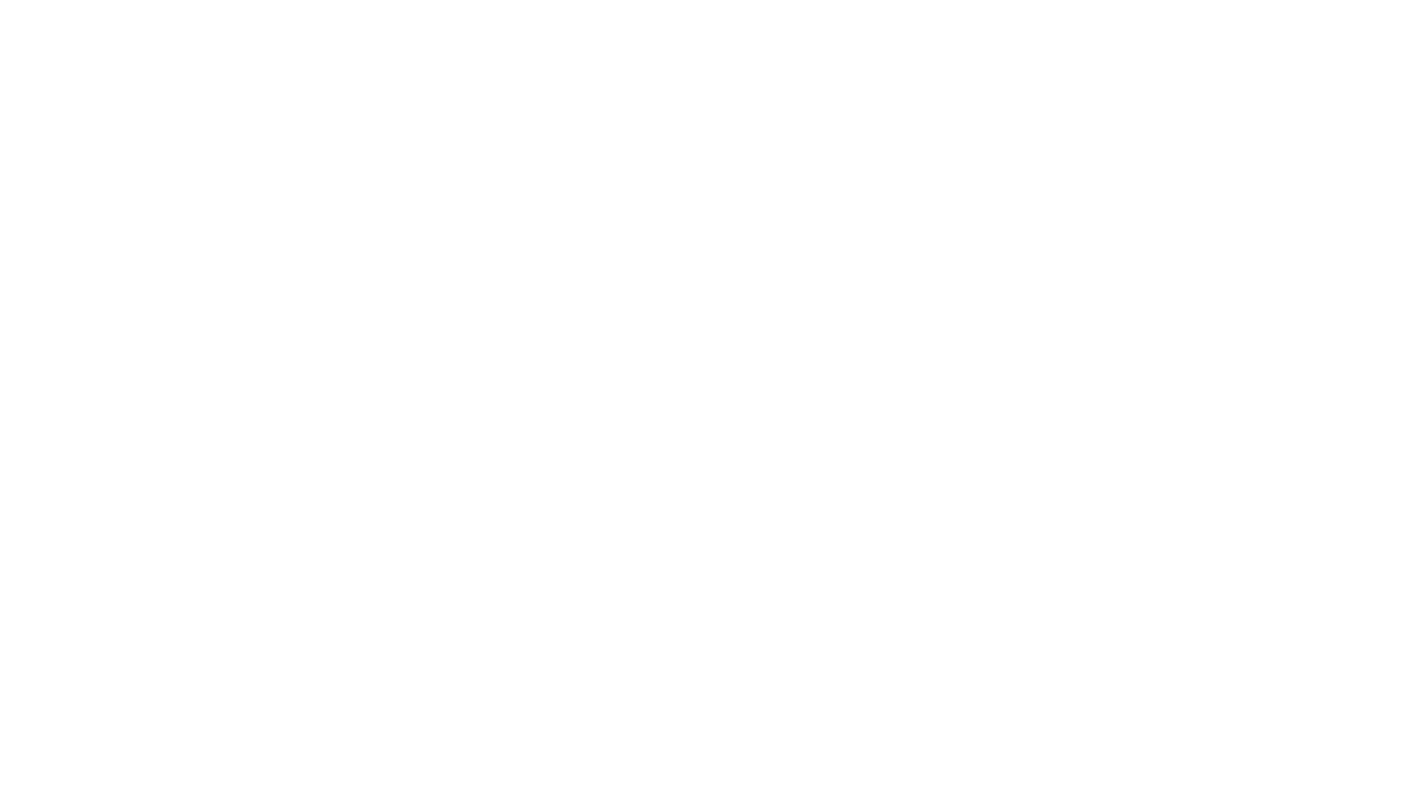
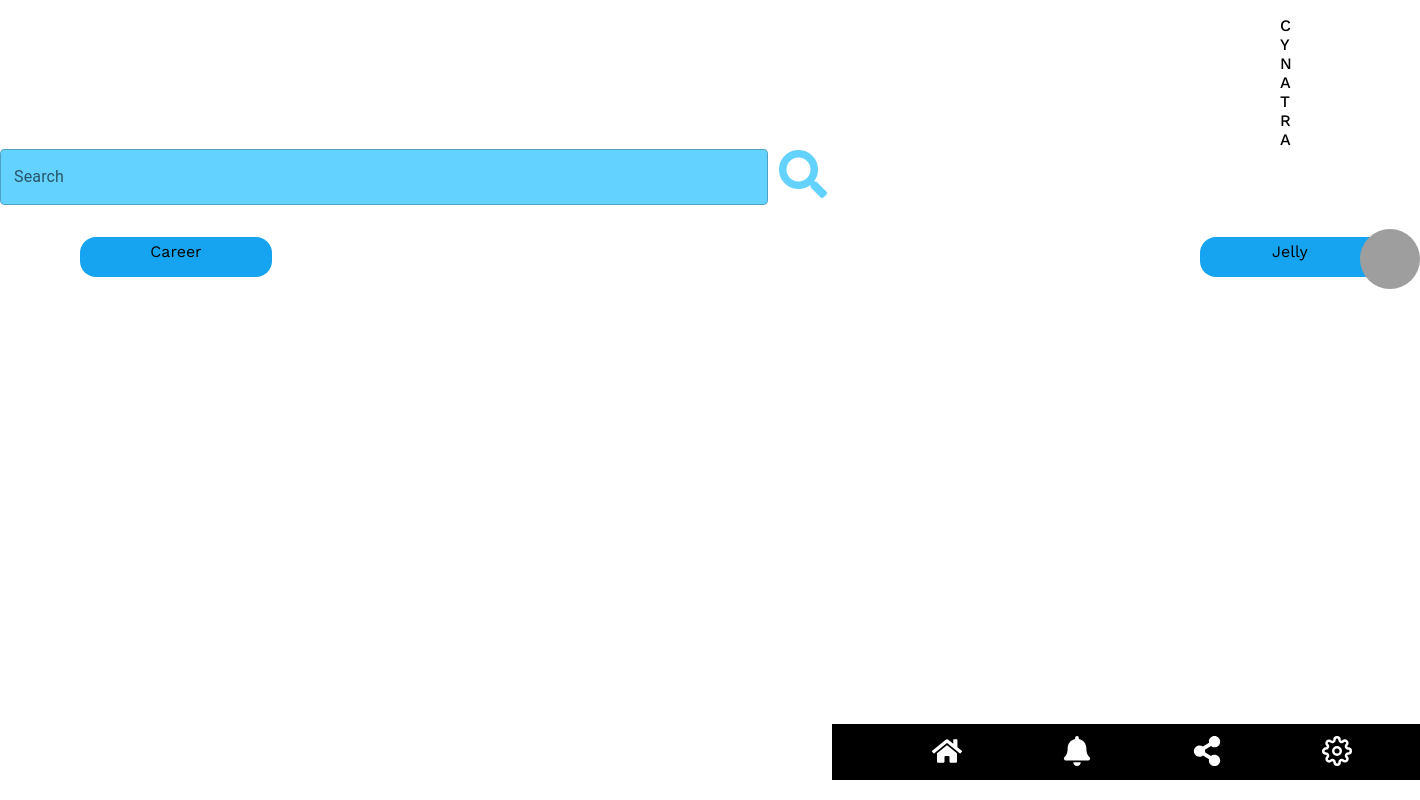
Before and after one commit to CynatraDevelopers/Prototype, a React (Create React App) app in the folder frontend/: page /jobsearch in a window 1280 px wide. Shown: the whole page, 1420 px wide, since content can reach past the window. Built offline with nearby package versions, Linux system fonts and the light colour scheme; grey boxes are pictures that could not be loaded.

Commit message:
Added route for job search

```diff
--- a/frontend/src/App.js
+++ b/frontend/src/App.js
@@ -4,6 +4,7 @@ import LoginForm from './components/Login/Login';
 import SignupForm from './components/Signup/Signup';
 import Profile from './components/Profile/Main_Profile';
 import NavigationBar from './components/Navbar/Explore';
+import JobSearch from './components/JobSearch/JobSearch';
 
 function App() {
   return (
@@ -13,6 +14,7 @@ function App() {
         <Route path='/signup' exact component={SignupForm} />
         <Route path='/profile' exact component={Profile} />
         <Route path='/explore' exact component={NavigationBar} />
+        <Route path='/jobsearch' exact component={JobSearch}/>
       </Switch>
     </Router>
   );
--- a/frontend/src/components/JobSearch/JobSearch.js
+++ b/frontend/src/components/JobSearch/JobSearch.js
@@ -4,6 +4,9 @@ import { FiSettings } from 'react-icons/fi'
 import { TextField } from '@mui/material';
 
 function JobSearch() {
+    const submitSearch = (e) => {
+        e.preventDefault();
+    }
     return(
         <div className="HeaderBar">
             <div className="Title">
```
